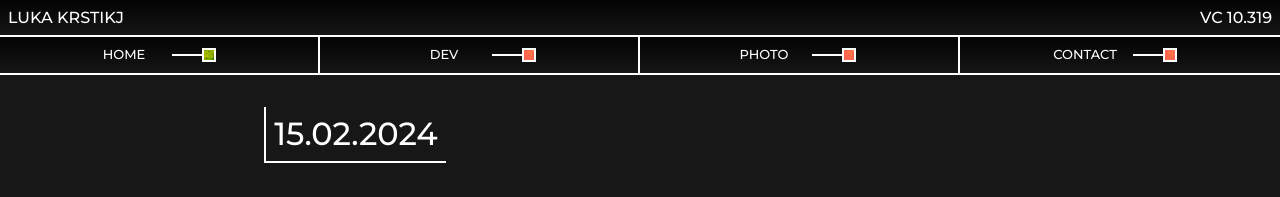
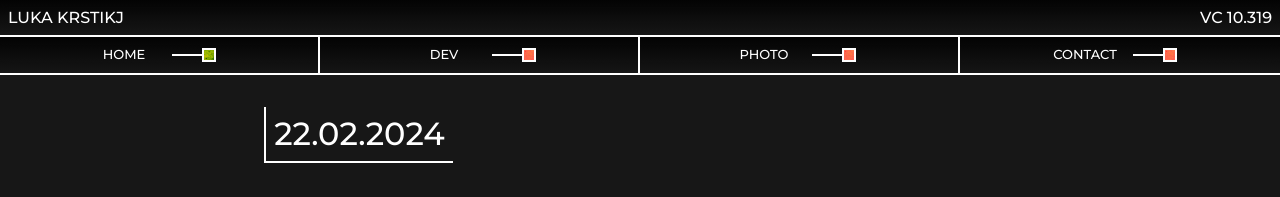
Before and after one commit to lukakrstik/lukakrstik, an Angular app: page /Home in a window 1280 px wide. Shown: the top 197 px of the page. Built offline with nearby package versions, Linux system fonts and the light colour scheme.

Commit message:
changed date BIDEJKI PAK NE STIGAM

```diff
--- a/src/app/dashboard/dashboard.component.html
+++ b/src/app/dashboard/dashboard.component.html
@@ -1,7 +1,7 @@
 <div class="container-fluid fullpage mx-0 pt-0 flex flex-row flex-wrap justify-content-evenly titleWdesc">
 
   <div style="align-self: center" class="text-white py-8">
-    <h2 class="text-white w-fit p-2 border-b-2 border-l-2 border-white mb-8">15.02.2024</h2>
+    <h2 class="text-white w-fit p-2 border-b-2 border-l-2 border-white mb-8">22.02.2024</h2>
     <h1 class="text-5xl">Photo Exhibition</h1>
     <p>Collection of melancholic depictions of loneliness and <br> depression trough the empty streets and visual chaos.<br></p>
     <div class="flex flex-row">
```
